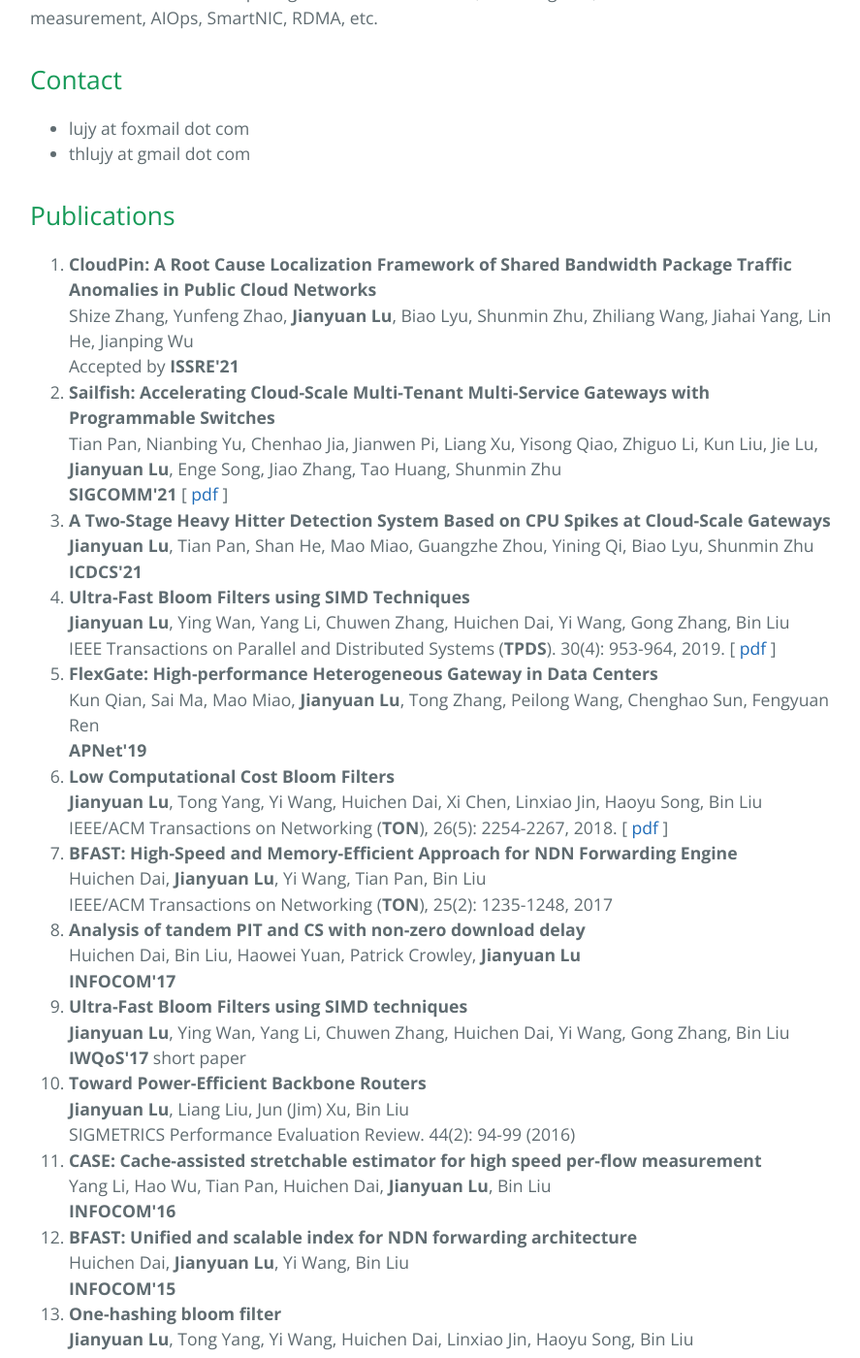
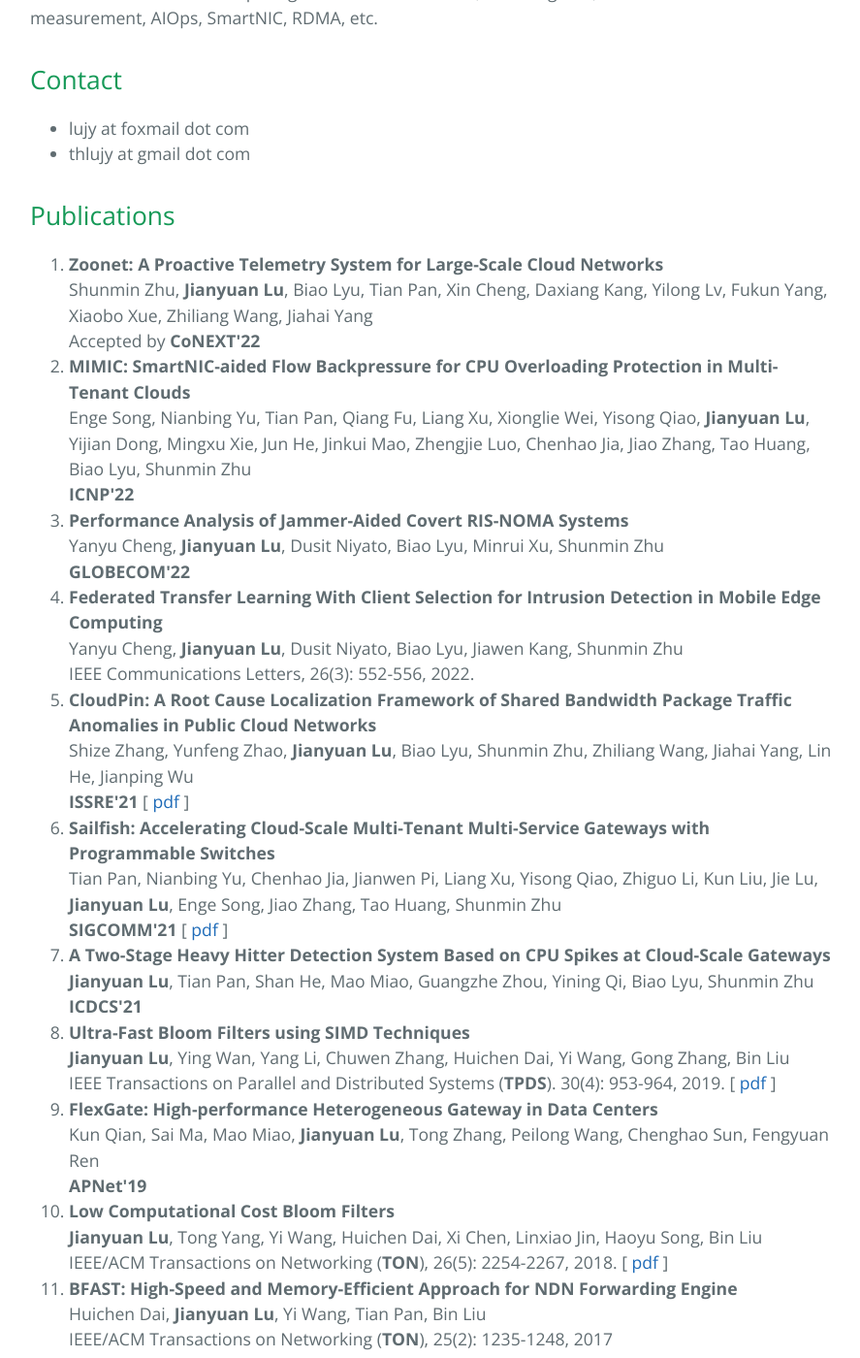
Before and after one commit to thlujy/thlujy.github.io, a Jekyll site: the page docs/index.html, which Jekyll copies as it is, in a window 1280 px wide and 1400 px high, scrolled down 826 px. Shown: the whole window at 97% size, without its empty margins (193-1080 px from the left). Built offline with Jekyll 4.4.1, drawn with Linux system fonts in a browser that asks for light colours.

Commit message:
add new papers

```diff
--- a/docs/index.html
+++ b/docs/index.html
@@ -56,7 +56,11 @@
 
 <h2 id="publications">Publications</h2>
 <ol>
-  <li><strong>CloudPin: A Root Cause Localization Framework of Shared Bandwidth Package Traffic Anomalies in Public Cloud Networks</strong><br>Shize Zhang, Yunfeng Zhao, <strong>Jianyuan Lu</strong>, Biao Lyu, Shunmin Zhu, Zhiliang Wang, Jiahai Yang, Lin He, Jianping Wu<br>Accepted by <strong>ISSRE'21</strong></li>
+  <li><strong>Zoonet: A Proactive Telemetry System for Large-Scale Cloud Networks</strong><br>Shunmin Zhu, <strong>Jianyuan Lu</strong>, Biao Lyu, Tian Pan, Xin Cheng, Daxiang Kang, Yilong Lv, Fukun Yang, Xiaobo Xue, Zhiliang Wang, Jiahai Yang<br>Accepted by <strong>CoNEXT'22</strong></li>
+  <li><strong>MIMIC: SmartNIC-aided Flow Backpressure for CPU Overloading Protection in Multi-Tenant Clouds</strong><br>Enge Song, Nianbing Yu, Tian Pan, Qiang Fu, Liang Xu, Xionglie Wei, Yisong Qiao, <strong>Jianyuan Lu</strong>, Yijian Dong, Mingxu Xie, Jun He, Jinkui Mao, Zhengjie Luo, Chenhao Jia, Jiao Zhang, Tao Huang, Biao Lyu, Shunmin Zhu<br><strong>ICNP'22</strong></li>
+  <li><strong>Performance Analysis of Jammer-Aided Covert RIS-NOMA Systems</strong><br>Yanyu Cheng, <strong>Jianyuan Lu</strong>, Dusit Niyato, Biao Lyu, Minrui Xu, Shunmin Zhu<br><strong>GLOBECOM'22</strong></li>
+  <li><strong>Federated Transfer Learning With Client Selection for Intrusion Detection in Mobile Edge Computing</strong><br>Yanyu Cheng, <strong>Jianyuan Lu</strong>, Dusit Niyato, Biao Lyu, Jiawen Kang, Shunmin Zhu<br>IEEE Communications Letters, 26(3): 552-556, 2022.</li>
+  <li><strong>CloudPin: A Root Cause Localization Framework of Shared Bandwidth Package Traffic Anomalies in Public Cloud Networks</strong><br>Shize Zhang, Yunfeng Zhao, <strong>Jianyuan Lu</strong>, Biao Lyu, Shunmin Zhu, Zhiliang Wang, Jiahai Yang, Lin He, Jianping Wu<br><strong>ISSRE'21</strong> [ <a href="./papers/Lujianyuan-issre-cloudpin.pdf">pdf</a> ]</li>
   <li><strong>Sailfish: Accelerating Cloud-Scale Multi-Tenant Multi-Service Gateways with Programmable Switches</strong><br>Tian Pan, Nianbing Yu, Chenhao Jia, Jianwen Pi, Liang Xu, Yisong Qiao, Zhiguo Li, Kun Liu, Jie Lu, <strong>Jianyuan Lu</strong>, Enge Song, Jiao Zhang, Tao Huang, Shunmin Zhu<br><strong>SIGCOMM'21</strong> [ <a href="./papers/Lujianyuan-sigcomm-sailfish.pdf">pdf</a> ]</li>
   <li><strong>A Two-Stage Heavy Hitter Detection System Based on CPU Spikes at Cloud-Scale Gateways</strong><br><strong>Jianyuan Lu</strong>, Tian Pan, Shan He, Mao Miao, Guangzhe Zhou, Yining Qi, Biao Lyu, Shunmin Zhu<br><strong>ICDCS'21</strong></li>
   <li><strong>Ultra-Fast Bloom Filters using SIMD Techniques</strong><br><strong>Jianyuan Lu</strong>, Ying Wan, Yang Li, Chuwen Zhang, Huichen Dai, Yi Wang, Gong Zhang, Bin Liu<br>IEEE Transactions on Parallel and Distributed Systems (<strong>TPDS</strong>). 30(4): 953-964, 2019. [ <a href="./papers/Lujianyuan-tpds-ufbf.pdf">pdf</a> ]</li>
```
Also changed, not shown: 2 other files.
